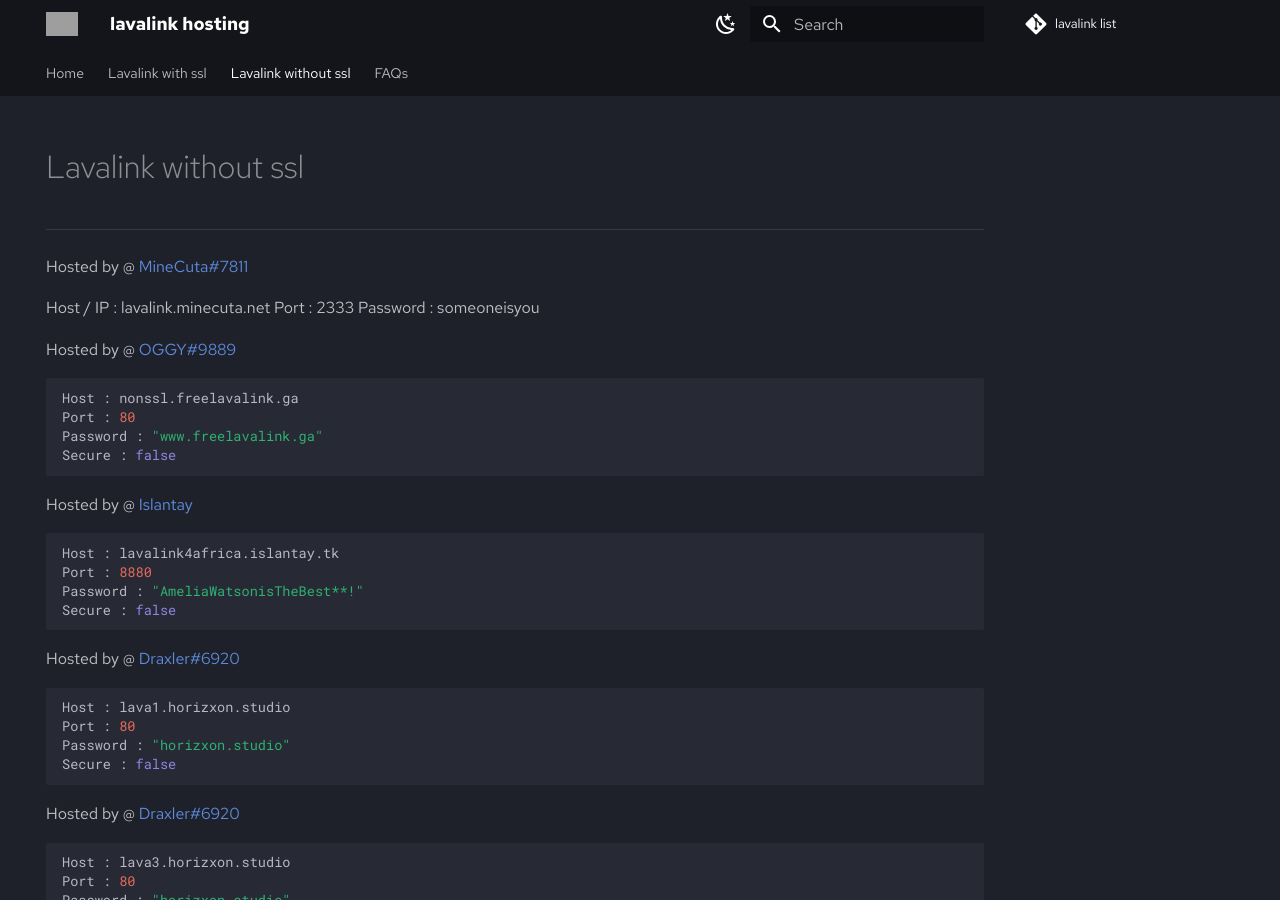
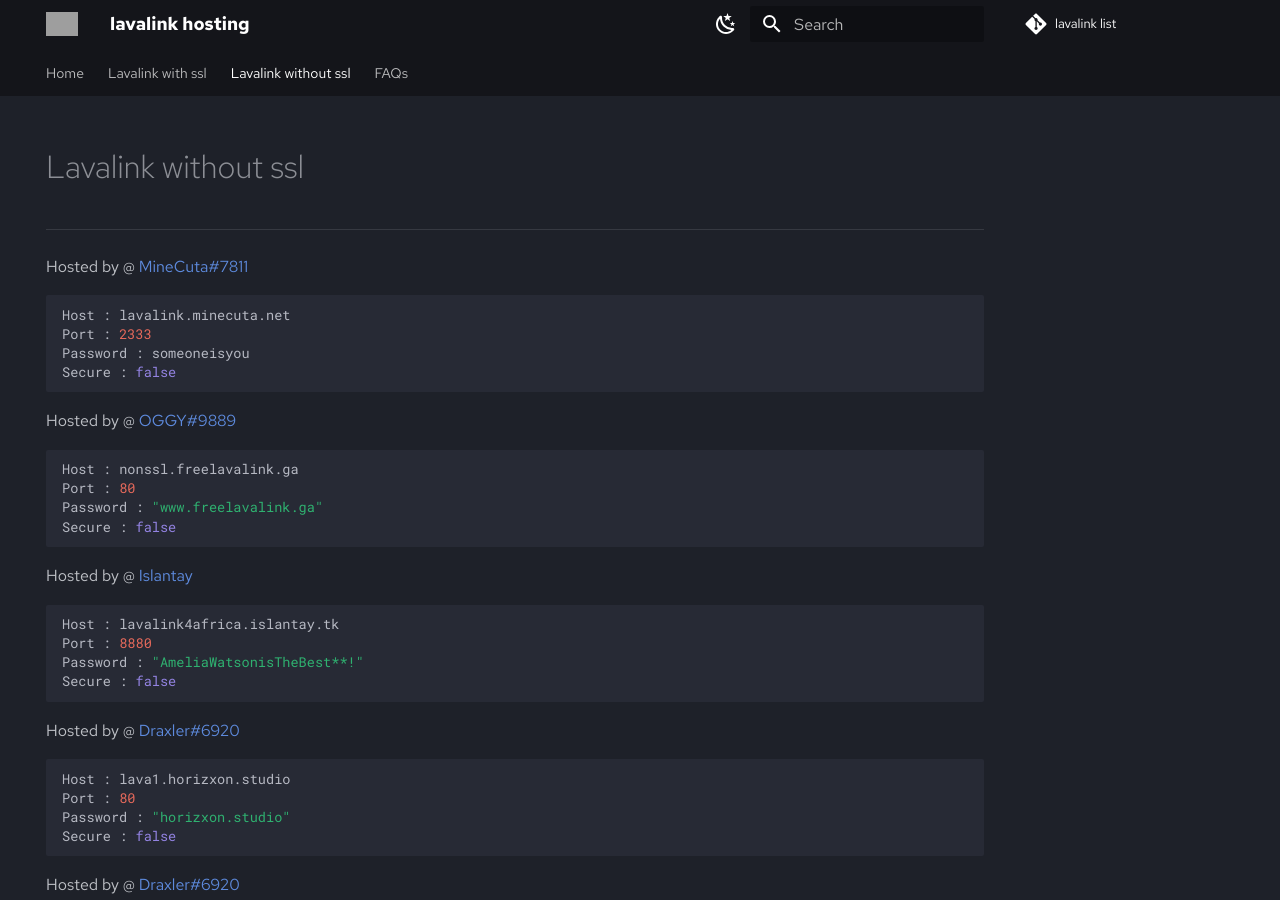
Before and after one commit to DarrenOfficial/lavalink-list, an MkDocs documentation site: the page built from docs/NoSSL/lavalink-without-ssl.md, in a window 1280 px wide and 900 px high. Built offline with MkDocs 1.6.1 and Material for MkDocs 9.7.7, drawn with Linux system fonts in a browser that asks for light colours; comment, search, counter and statistics services are not loaded; grey boxes are pictures that could not be loaded.

Commit message:
Update lavalink-without-ssl.md
Added bash to text and Secure to false

````diff
--- a/docs/NoSSL/lavalink-without-ssl.md
+++ b/docs/NoSSL/lavalink-without-ssl.md
@@ -8,11 +8,14 @@ description: Without SSL should work out of the box!
 
 
 ---
+
 Hosted by @ [MineCuta#7811](https://minecuta.net)
-
-Host / IP : lavalink.minecuta.net
+```bash
+Host : lavalink.minecuta.net
 Port : 2333
 Password : someoneisyou
+Secure : false
+```
 
 Hosted by @ [OGGY#9889](https://www.freelavalink.ga)
 ```bash
````
